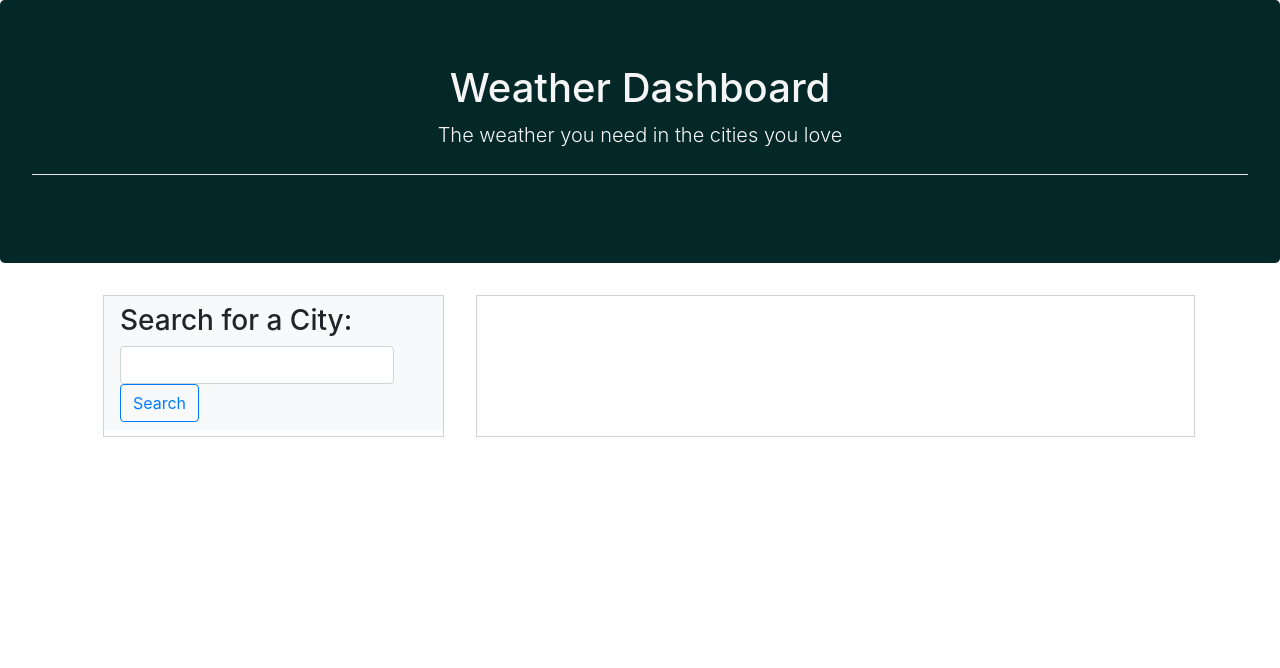
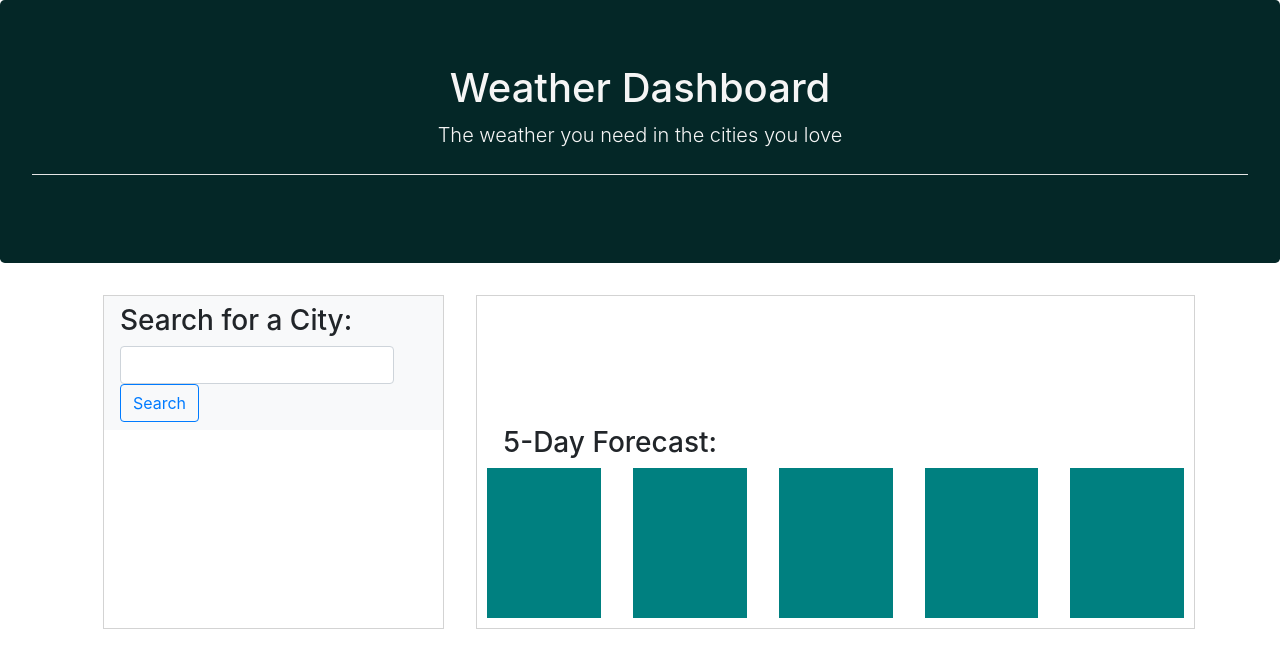
Before and after one commit to kaito47/weather_dashboard, a plain HTML site: page index.html in a window 1280 px wide. Drawn offline with nearby package versions, Linux system fonts and the light colour scheme.

Commit message:
updated css layout

```diff
--- a/assets/style.css
+++ b/assets/style.css
@@ -66,12 +66,17 @@ h6 {
 
 .box {
     background-color: #008080;
+    color: whitesmoke
 }
 
-/* .forecast {
-    background-color: olivedrab;
+.forecast {
+    display: grid;
+    grid-template-columns:repeat(5, 1fr);
+    grid-column-gap: 2em;
+    grid-auto-rows: 150px;
 
-} */
+
+}
 /* .weather
  {
     float: left;
--- a/index.html
+++ b/index.html
@@ -46,6 +46,7 @@
     <h6 id="windSpeed"></h6>
     <h6 id="uvIndex"></h6>
 
+  <h3>5-Day Forecast:</h3>
   <div class="forecast">
     <div id="dayOne" class="box"></div>
     <div id="dayTwo" class="box"></div>
```
